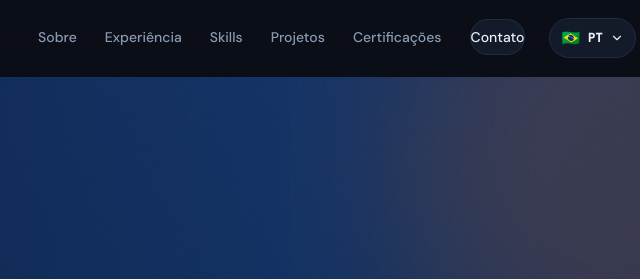
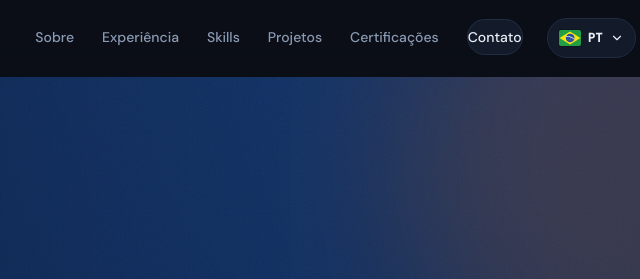
Before and after one commit to BaYega-RFA/portfolio, a plain HTML site: page index.html in a window 1280 px wide. Shown: the top 279 px of the page, 500-1140 px from the left. Drawn offline with Linux system fonts and the light colour scheme.

Commit message:
Use local SVG flags (lipis/flag-icons) so flags render on every browser including Windows

```diff
--- a/assets/i18n.js
+++ b/assets/i18n.js
@@ -419,11 +419,12 @@
     const loc = document.querySelector('meta[property="og:locale"]');
     if (loc) loc.setAttribute("content", lang === "pt" ? "pt_BR" : lang === "en" ? "en_GB" : "ru_RU");
 
-    const flags = { pt: "🇧🇷", en: "🇬🇧", ru: "🇷🇺" };
+    const flags = { pt: "assets/flags/br.svg", en: "assets/flags/gb.svg", ru: "assets/flags/ru.svg" };
     const codes = { pt: "PT", en: "EN", ru: "RU" };
+    const nomes = { pt: "Português (Brasil)", en: "English (United Kingdom)", ru: "Русский" };
     const flag = document.getElementById("langFlag");
     const code = document.getElementById("langCode");
-    if (flag) flag.textContent = flags[lang];
+    if (flag) { flag.setAttribute("src", flags[lang]); flag.setAttribute("alt", nomes[lang]); }
     if (code) code.textContent = codes[lang];
     document.querySelectorAll(".lang-option").forEach((b) => {
       const ativo = b.dataset.lang === lang;
--- a/assets/style.css
+++ b/assets/style.css
@@ -194,7 +194,7 @@ ul { list-style: none; margin: 0; padding: 0; }
   transition: border-color .2s ease, background .2s ease;
 }
 .lang-trigger:hover, .lang-trigger[aria-expanded="true"] { border-color: var(--accent); }
-.lang-flag { font-size: 15px; line-height: 1; }
+.lang-flag { width: 22px; height: 16px; flex: none; object-fit: cover; border-radius: 2px; box-shadow: 0 0 0 1px rgba(0, 0, 0, .18); }
 .lang-caret { width: 14px; height: 14px; fill: none; stroke: currentColor; stroke-width: 2; stroke-linecap: round; stroke-linejoin: round; transition: transform .25s var(--ease); }
 .lang-trigger[aria-expanded="true"] .lang-caret { transform: rotate(180deg); }
 .lang-menu {
--- a/index.html
+++ b/index.html
@@ -91,14 +91,14 @@
       </ul>
       <div class="lang-dropdown" id="langDropdown">
         <button class="lang-trigger" id="langTrigger" aria-haspopup="listbox" aria-expanded="false" aria-label="Selecionar idioma / Select language / Выбрать язык" title="Idioma / Language / Язык">
-          <span class="lang-flag" id="langFlag">🇧🇷</span>
+          <img class="lang-flag" id="langFlag" src="assets/flags/br.svg" alt="" width="22" height="16">
           <span class="lang-code" id="langCode">PT</span>
           <svg class="lang-caret" viewBox="0 0 24 24" aria-hidden="true"><path d="m6 9 6 6 6-6"/></svg>
         </button>
         <ul class="lang-menu" id="langMenu" role="listbox" aria-label="Idiomas / Languages / Языки">
-          <li role="option" aria-selected="true"><button class="lang-option is-active" data-lang="pt"><span class="lang-flag">🇧🇷</span><span>Português</span><svg class="lang-check" viewBox="0 0 24 24" aria-hidden="true"><path d="m5 13 4 4L19 7"/></svg></button></li>
-          <li role="option" aria-selected="false"><button class="lang-option" data-lang="en"><span class="lang-flag">🇬🇧</span><span>English</span><svg class="lang-check" viewBox="0 0 24 24" aria-hidden="true"><path d="m5 13 4 4L19 7"/></svg></button></li>
-          <li role="option" aria-selected="false"><button class="lang-option" data-lang="ru"><span class="lang-flag">🇷🇺</span><span>Русский</span><svg class="lang-check" viewBox="0 0 24 24" aria-hidden="true"><path d="m5 13 4 4L19 7"/></svg></button></li>
+          <li role="option" aria-selected="true"><button class="lang-option is-active" data-lang="pt"><img class="lang-flag" src="assets/flags/br.svg" alt="" width="22" height="16"><span>Português</span><svg class="lang-check" viewBox="0 0 24 24" aria-hidden="true"><path d="m5 13 4 4L19 7"/></svg></button></li>
+          <li role="option" aria-selected="false"><button class="lang-option" data-lang="en"><img class="lang-flag" src="assets/flags/gb.svg" alt="" width="22" height="16"><span>English</span><svg class="lang-check" viewBox="0 0 24 24" aria-hidden="true"><path d="m5 13 4 4L19 7"/></svg></button></li>
+          <li role="option" aria-selected="false"><button class="lang-option" data-lang="ru"><img class="lang-flag" src="assets/flags/ru.svg" alt="" width="22" height="16"><span>Русский</span><svg class="lang-check" viewBox="0 0 24 24" aria-hidden="true"><path d="m5 13 4 4L19 7"/></svg></button></li>
         </ul>
       </div>
       <button class="theme-toggle" id="themeToggle" aria-label="Alternar tema claro/escuro" title="Alternar tema">
```
Also changed, not shown: assets/flags/br.svg (added), assets/flags/gb.svg (added), assets/flags/ru.svg (added).
